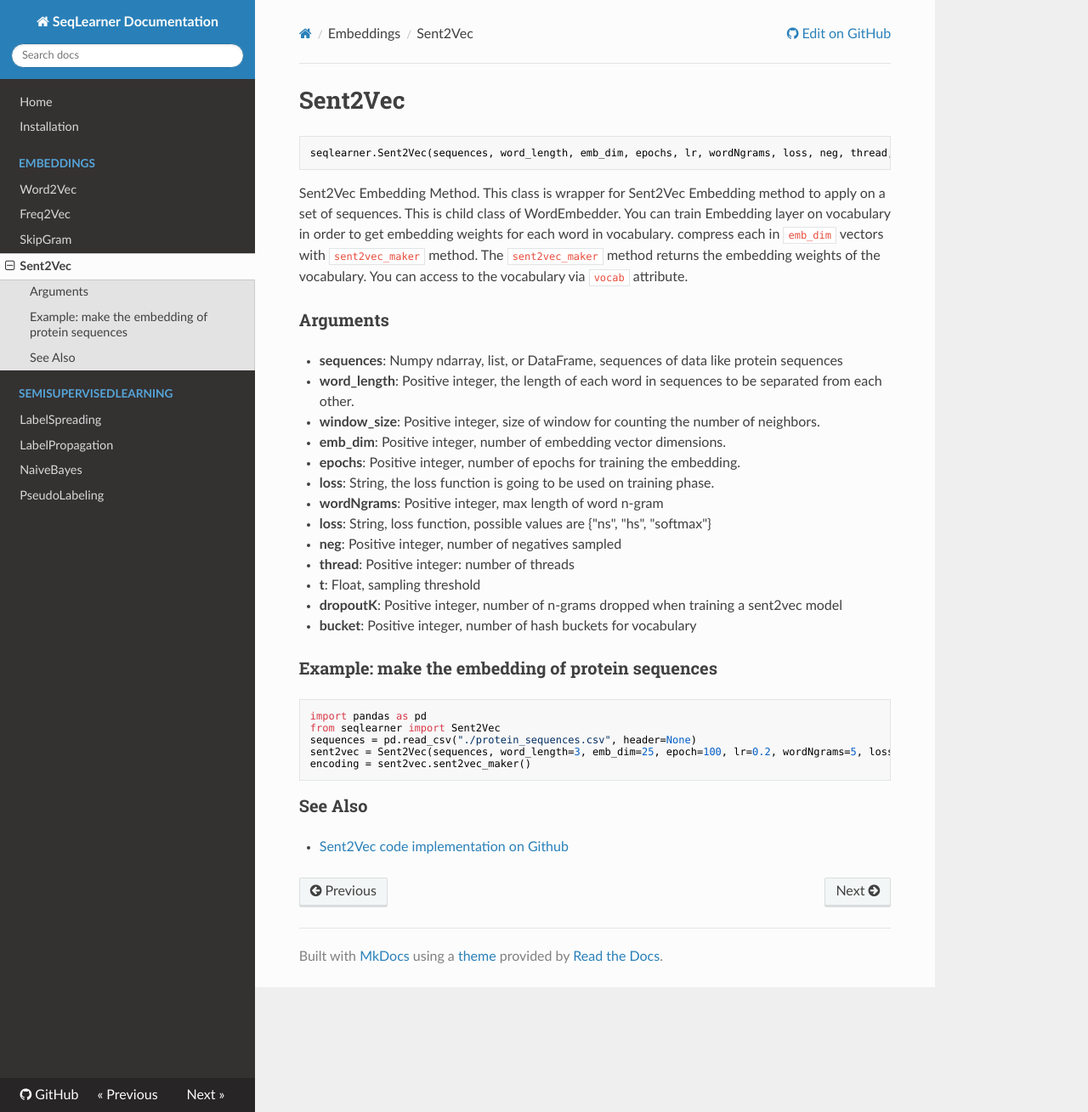
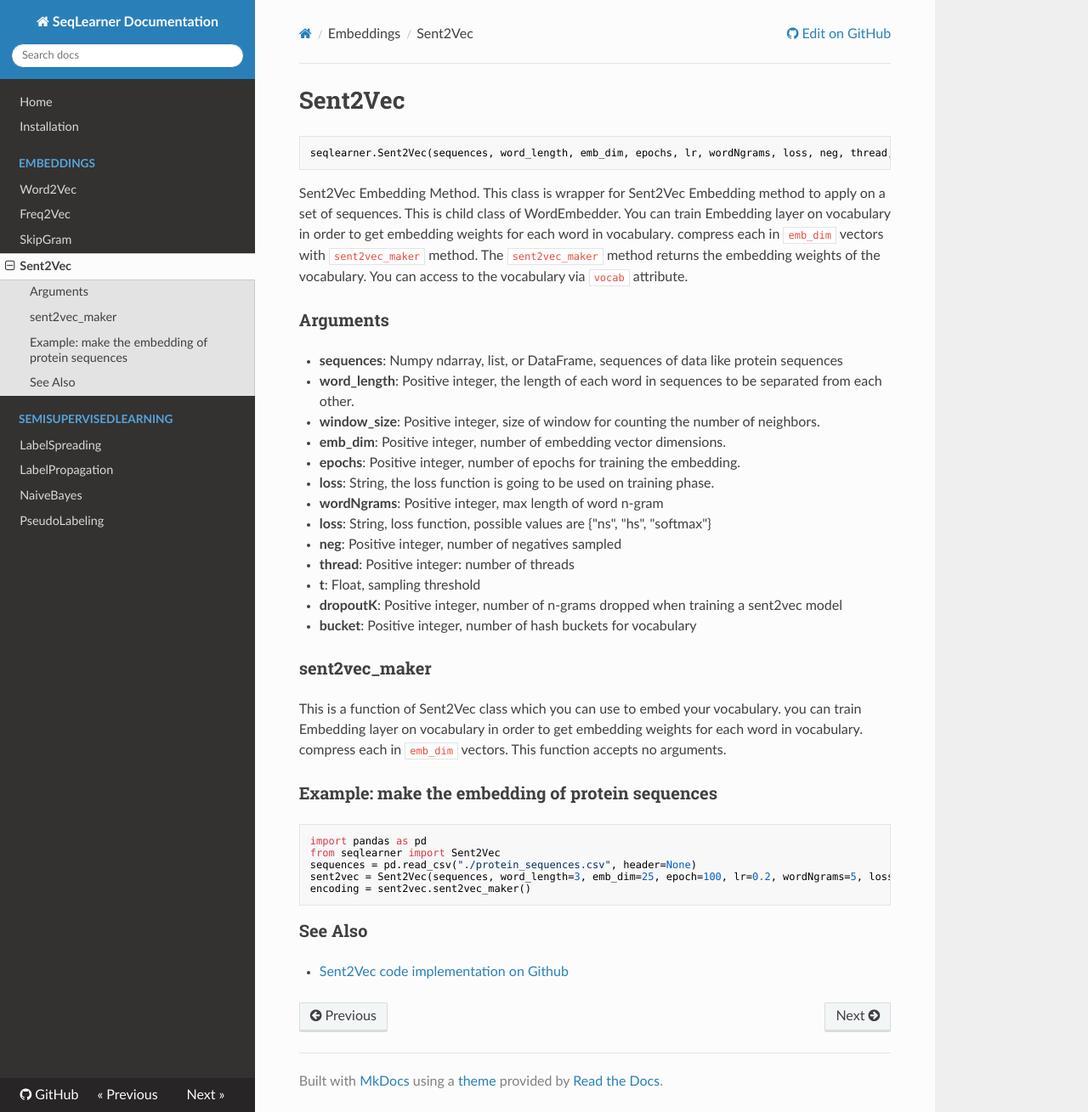
Before and after one commit to EliHei/SeqLearn, an MkDocs documentation site: the page built from docs/embeddings/sent2vec.md, in a window 1280 px wide and 1309 px high. Shown: the whole window at 85% size. Built offline with MkDocs 1.6.1, drawn with Linux system fonts in a browser that asks for light colours; nearby versions of some CDN libraries.

Commit message:
Update Sent2Vec doc

```diff
--- a/docs/embeddings/sent2vec.md
+++ b/docs/embeddings/sent2vec.md
@@ -21,6 +21,11 @@
 - __dropoutK__: Positive integer, number of n-grams dropped when training a sent2vec model
 - __bucket__: Positive integer, number of hash buckets for vocabulary
 
+### sent2vec_maker
+
+This is a function of Sent2Vec class which you can use to embed your vocabulary.
+you can train Embedding layer on vocabulary in order to get embedding weights for each word in vocabulary. compress each in `emb_dim` vectors.
+This function accepts no arguments.
 
 ### Example: make the embedding of protein sequences
 
```
